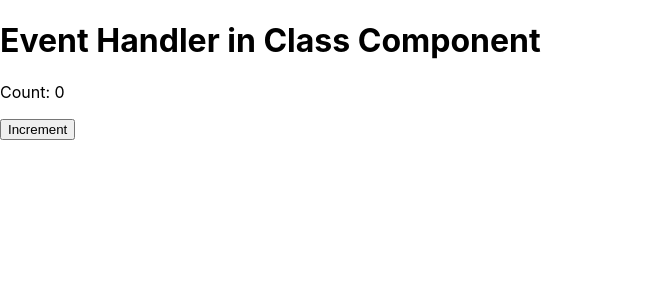
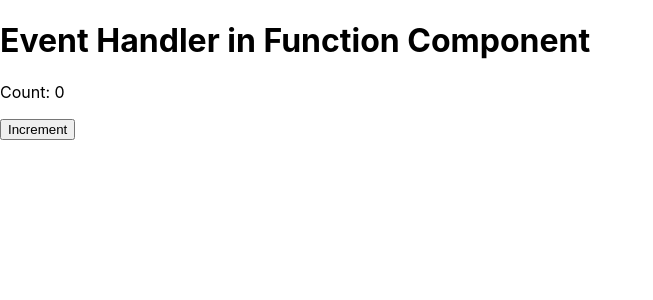
Before and after one commit to krishansharma11/30DaysOfReact, a React (Create React App) app in the folder react_course/: page / in a window 1280 px wide. Shown: the top 300 px of the page, without its empty margins (0-653 px from the left). Built offline with nearby package versions, Linux system fonts and the light colour scheme.

Commit message:
count updating on event click

```diff
--- a/react_course/src/App.js
+++ b/react_course/src/App.js
@@ -1,24 +1,19 @@
-import React from "react";
+import React, { useState } from "react";
 
-class App extends React.Component {
-  constructor(props) {
-    super(props);
-    this.state = { count: 0 };
-  }
+const App = () => {
+  const [count, setCount] = useState(0);
 
-  handleClick = () => {
-    this.setState({ count: this.state.count + 1 });
+  const handleClick = () => {
+    setCount(count + 1);
   };
 
-  render() {
-    return (
-      <div>
-        <h1>Event Handler in Class Component</h1>
-        <p>Count: {this.state.count}</p>
-        <button onClick={this.handleClick}>Increment</button>
-      </div>
-    );
-  }
-}
+  return (
+    <div>
+      <h1>Event Handler in Function Component</h1>
+      <p>Count: {count}</p>
+      <button onClick={handleClick}>Increment</button>
+    </div>
+  );
+};
 
 export default App;
```
